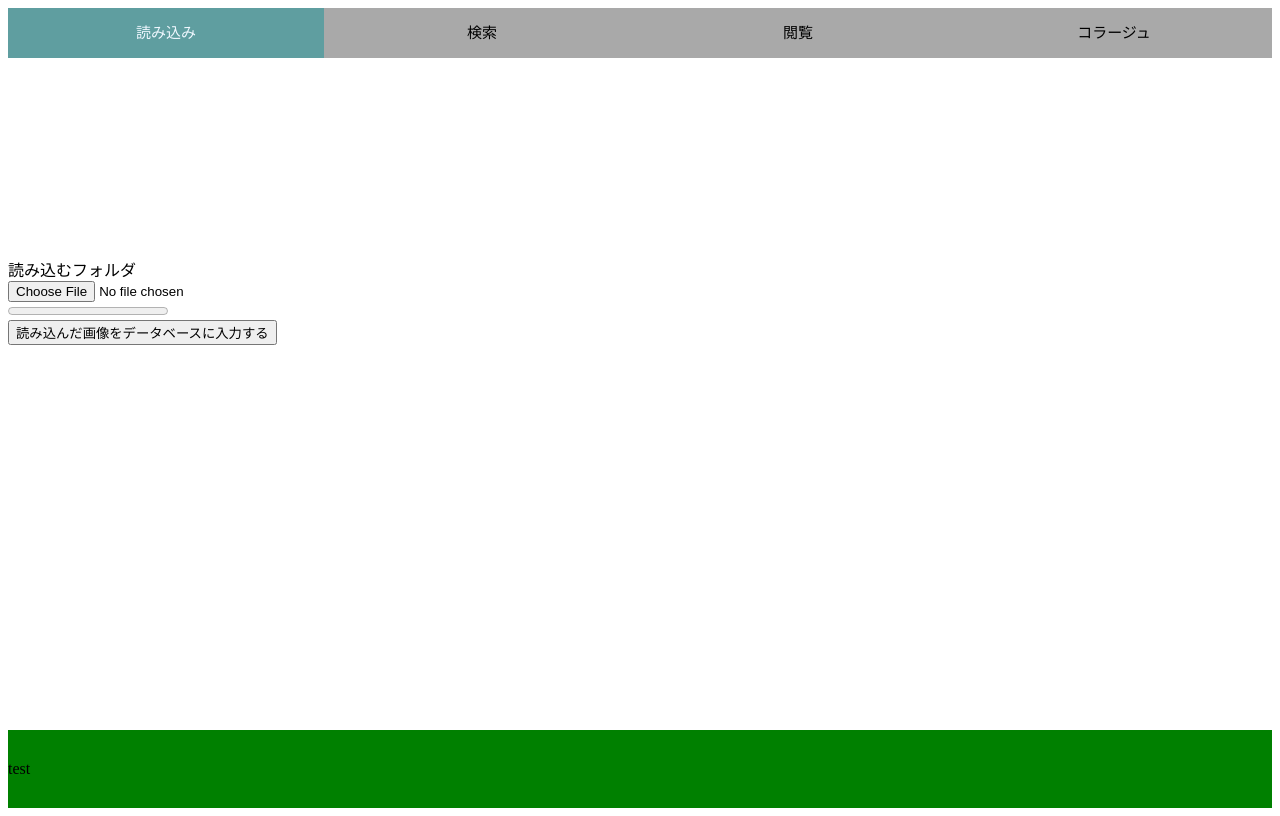
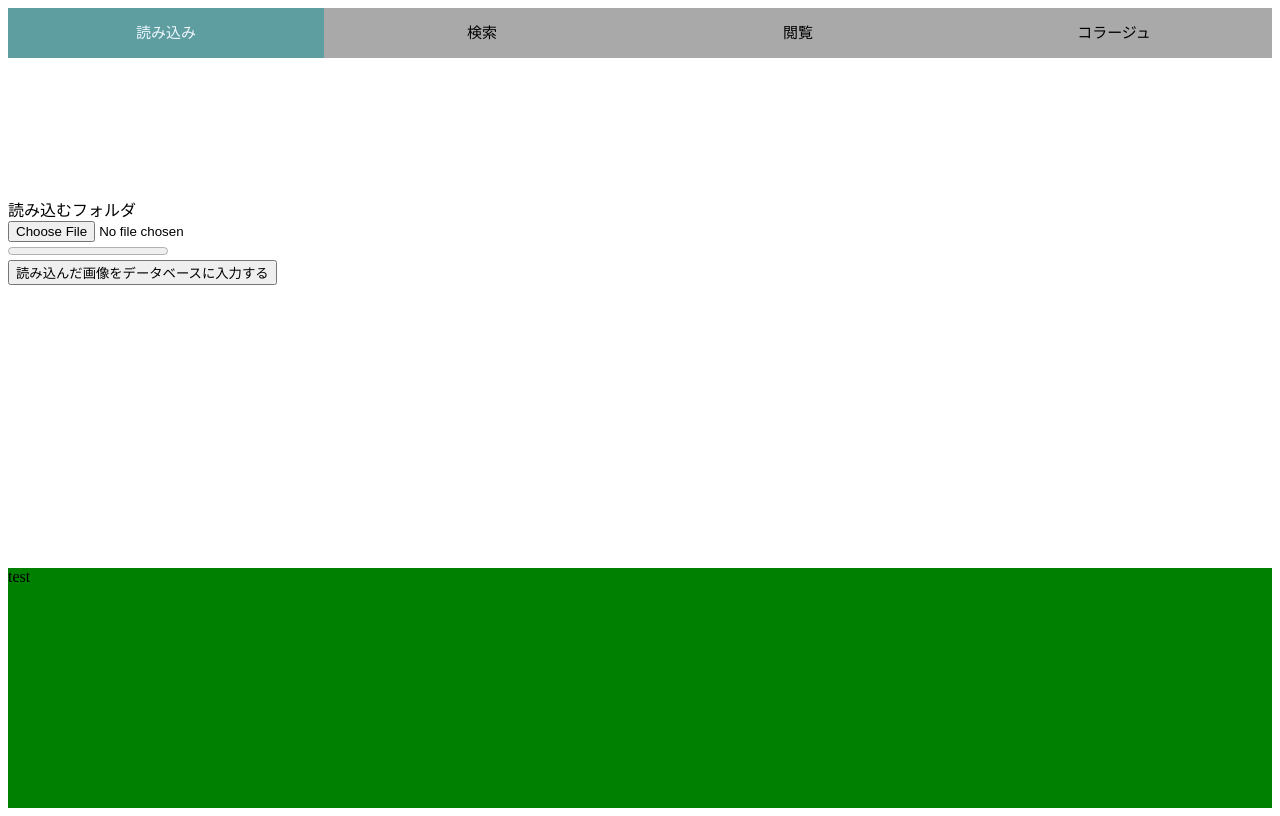
Before and after one commit to GRGSIBERIA/picture-viewer-electron, an Electron app: page src/renderer/index.html in a window 1280 px wide. Drawn offline with Linux system fonts and the light colour scheme; no server answers.

Commit message:
positioning footer

```diff
--- a/src/renderer/index.html
+++ b/src/renderer/index.html
@@ -6,7 +6,7 @@
     <link rel="stylesheet" href="../renderer/style.css">
 </head>
 <body>
-    <div class="tabs wrapper">
+    <div class="tabs">
         <input type="radio" name="tab-item" id="tab-import" checked>
         <label class="tab-class" for="tab-import">読み込み</label>
         <div class="tab-content">
@@ -87,10 +87,10 @@
         <div class="tab-content">
             <p>タブ4のコンテンツを表示します</p>
         </div>
-        <footer id="search-footer">
-            test
-        </footer>
     </div>
+    <footer id="search-footer">
+        test
+    </footer>
     <script src="../renderer/import.js"></script>
     <script src="../renderer/search.js"></script>
 </body>
--- a/src/renderer/style.css
+++ b/src/renderer/style.css
@@ -1,8 +1,15 @@
+body {
+  display: flex;
+  flex-flow: column;
+  min-height: 100vh;
+}
+
 .tabs {
   width: 100%;
   margin: auto;
   flex-wrap: wrap;
   display: flex;
+  flex: 1;
 }
 
 .tab-class {
@@ -47,22 +54,6 @@ input:checked + .tab-class + .tab-content {
   display: grid;
   grid-auto-rows: 128px;
   grid-template-columns: repeat(auto-fill, 128px);
-}
-
-.wrapper {
-  min-height: 100vh;
-  position: relative;
-  padding-bottom: 120px;
-  box-sizing: border-box;
-}
-
-#search-footer {
-  background-color: green;
-  width: 100%;
-  padding: 30px 0;
-
-  position: absolute;
-  bottom: 0;
 }
 
 #search-section {
@@ -121,3 +112,8 @@ span.box {
   margin-right: 8px;
   border-radius: 1em;
 }
+
+footer {
+  background-color: green;
+  height: 30vh;
+}
```
